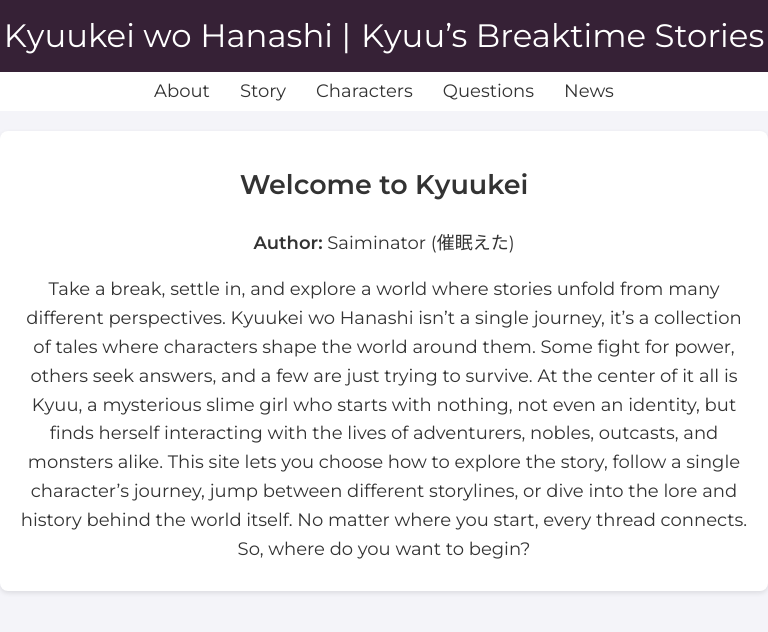
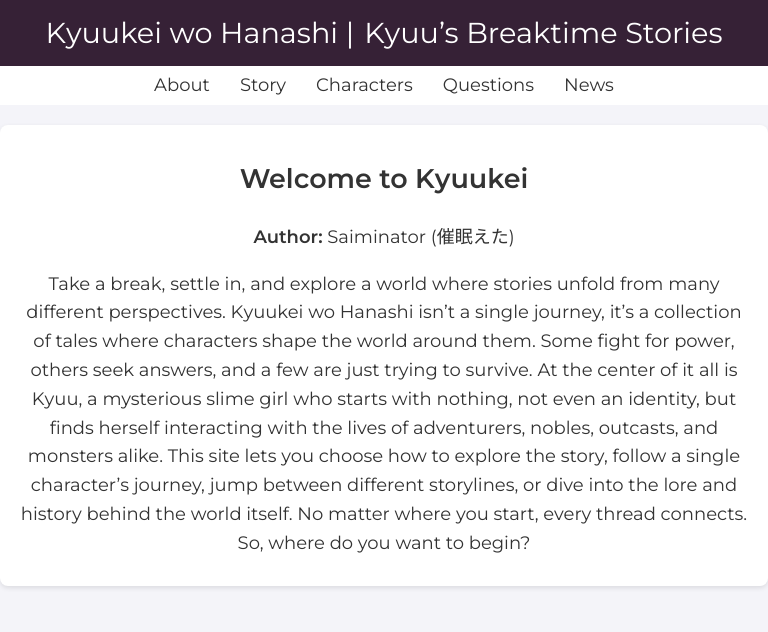
Before and after one commit to Saiminator/Kyuukei, a Jekyll site: the page built from index.html, in a window 768 px wide and 900 px high. Shown: the top 632 px of the window. Built offline with Jekyll 4.4.1, drawn with Linux system fonts in a browser that asks for light colours.

Commit message:
Update style.css

```diff
--- a/css/style.css
+++ b/css/style.css
@@ -118,6 +118,13 @@ header {
   margin: 0 5px;
 }
 
+/* New Media Query: For screens between 601px and 800px, reduce header text size */
+@media (min-width: 601px) and (max-width: 800px) {
+  #site-title {
+    font-size: 1.6em;
+  }
+}
+
 /* Mobile (max-width: 600px): force two lines and adjust font size */
 @media (max-width: 600px) {
   #site-title {
@@ -152,7 +159,7 @@ header {
 }
 
 /* ---------- Sticky Navigation Rules ---------- */
-/* Desktop Navigation: on screens 1024px and above */
+/* Desktop Navigation: sticky and recentered (applies on min-width: 1024px) */
 @media (min-width: 1024px) {
   #nav-desktop {
     position: sticky;
@@ -177,7 +184,7 @@ header {
     align-items: center;
   }
 }
-/* Mobile Navigation: on screens 600px and below */
+/* Mobile Navigation: sticky and recentered (applies on max-width: 600px) */
 @media (max-width: 600px) {
   #nav-mobile {
     position: sticky;
```
